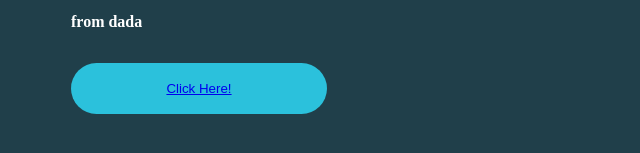
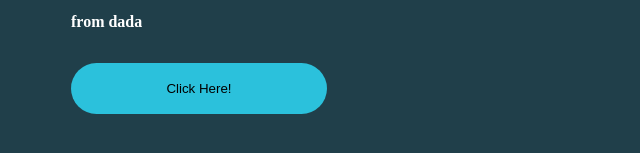
Before and after one commit to KevinPerez10/21css-day05, a plain HTML site: page index.html in a window 1280 px wide. Shown: the part 355-508 px from the top of the page, 57-697 px from the left. Drawn offline with Linux system fonts and the light colour scheme.

Commit message:
Add files via upload

```diff
--- a/index.html
+++ b/index.html
@@ -16,9 +16,11 @@
             from dada
         </div>
         <div class="button-container">
-            <button class="btn">
-                <a href="www.google.com">Click Here!</a>
-            </button>
+            <a href="www.google.com">
+                <button class="btn">
+                    Click Here!
+                </button>
+            </a>
         </div>
     </div>
 </body>
```
